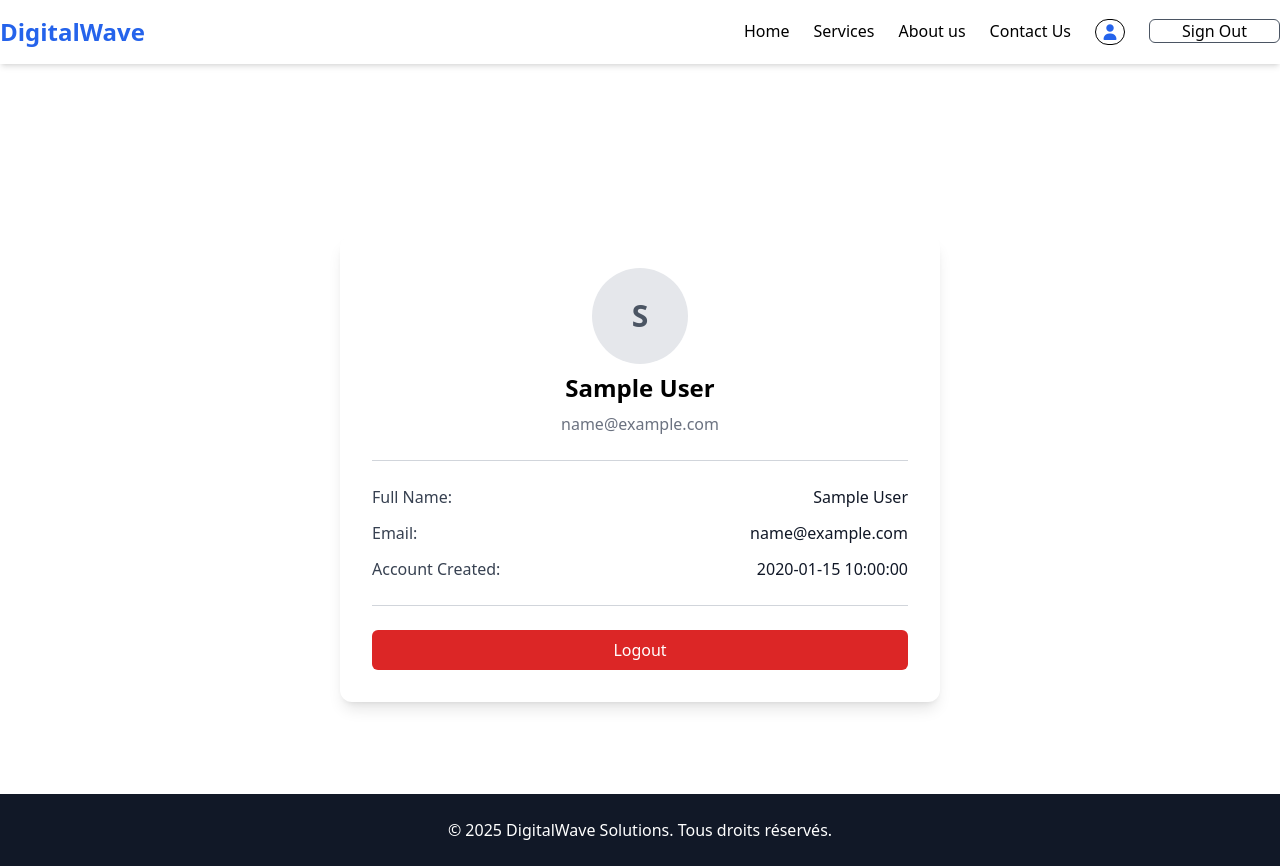
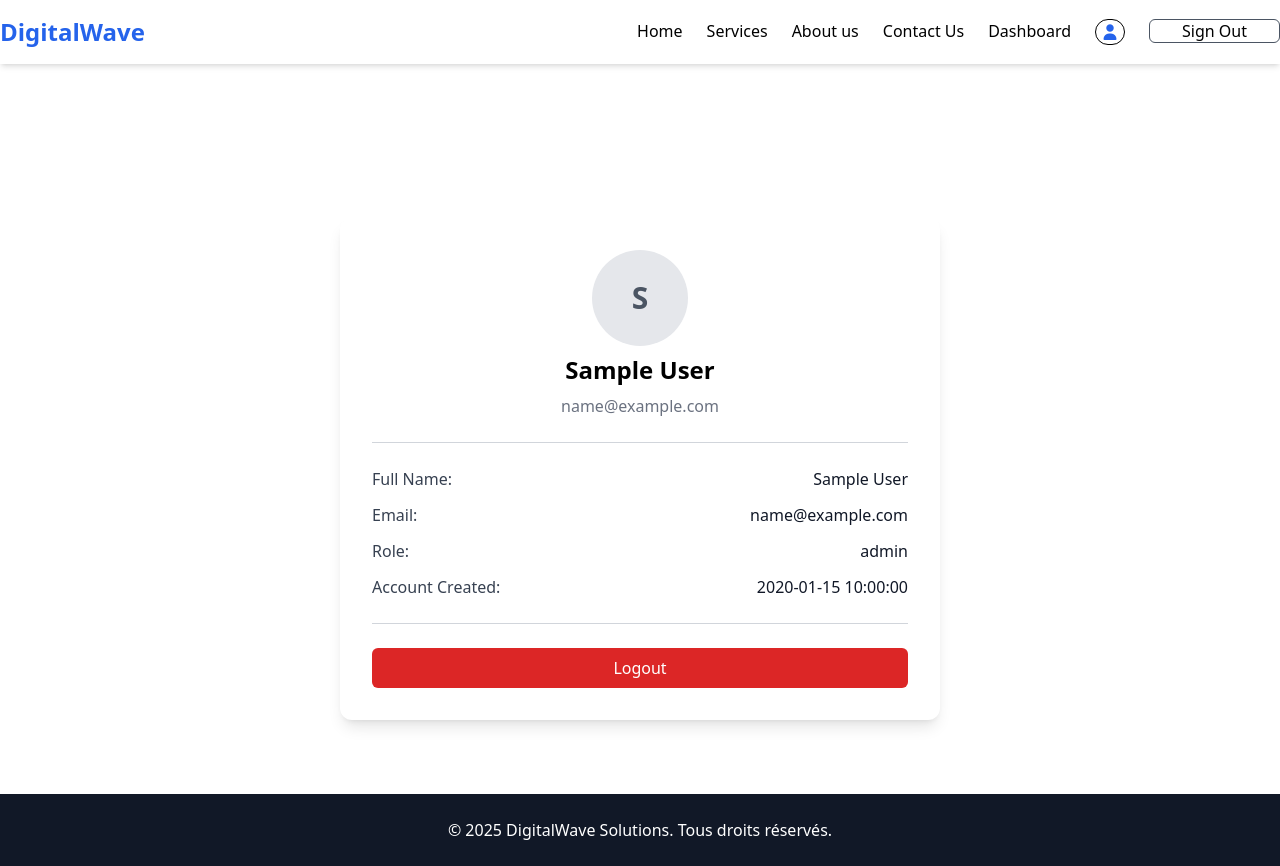
Before and after one commit to elgmouriabderrahim/nova-craft-studio-phase2, a PHP site: page /profile in a window 1280 px wide. Run offline with PHP 8.4, Linux system fonts and the light colour scheme; the visitor is signed in with stand-in values (Sample User, id 1); tables that the repository leaves empty or names only in its code hold one stand-in row (values such as "Sample post"); style sheets or scripts are compiled from the project's sources; some libraries are stand-ins or nearby versions.

Commit message:
fix pages to match the new logic

```diff
--- a/app/templates/header.php
+++ b/app/templates/header.php
@@ -24,6 +24,9 @@
         <a href="/contact" class="<?php echo $current === '/contact' ? 'text-blue-600 font-medium ' : 'hover:text-blue-600 '; echo $show ?>">Contact Us</a>
       </li>
       <li>
+        <a href="/admin" class="<?php echo $current === '/admin' ? 'text-blue-600 font-medium ' : 'hover:text-blue-600 '; echo isset($_SESSION['role']) && $_SESSION['role'] === 'admin' ? 'inline':'hidden' ?>">Dashboard</a>
+      </li>
+      <li>
         <a href="/profile" class="border border-black rounded-full p-1  flex justify-center align-center <?php echo $current === '/profile' ? 'text-blue-600 font-medium ' : 'hover:text-blue-600 '; echo $show ?>"><i class="fa-solid fa-user"></i></a>
       </li>
       <li>
--- a/app/views/profile.php
+++ b/app/views/profile.php
@@ -22,6 +22,10 @@
                 <span class="text-gray-900"><?= htmlspecialchars($user['email']) ?></span>
             </div>
             <div class="flex justify-between">
+                <span class="font-medium text-gray-700">Role:</span>
+                <span class="text-gray-900"><?= htmlspecialchars($user['role']) ?></span>
+            </div>
+            <div class="flex justify-between">
                 <span class="font-medium text-gray-700">Account Created:</span>
                 <span class="text-gray-900"><?= htmlspecialchars($user['created_at']) ?></span>
             </div>
--- a/app/views/signin.php
+++ b/app/views/signin.php
@@ -19,7 +19,7 @@
         name="email"
         placeholder="email"
         value="<?= htmlspecialchars($email ?? '') ?>"
-        class="rounded-md px-4 h-8 text-black outline-none"
+        class="rounded-md px-4 py-2 w-full text-black outline-none"
       >
       <?php if (isset($errors['email'])): ?>
         <span class="text-red-500"><?= $errors['email'] ?></span>
@@ -33,7 +33,7 @@
         id="password"
         name="password"
         placeholder="password"
-        class="rounded-md px-4 h-8 text-black outline-none"
+        class="rounded-md px-4 py-2 w-full text-black outline-none"
       >
       <?php if (isset($errors['password'])): ?>
         <span class="text-red-500"><?= $errors['password'] ?></span>
--- a/router/router.php
+++ b/router/router.php
@@ -10,7 +10,8 @@ $routes = [
     '/signin'   => '/../app/controllers/signin.php',
     '/signup'   => '/../app/controllers/signup.php',
     '/profile'   => '/../app/controllers/profile.php',
-    '/logout'   => '/../app/controllers/logout.php'
+    '/logout'   => '/../app/controllers/logout.php',
+    '/admin'   => '/../app/controllers/admin.php',
 ];
 
 if (array_key_exists($uri, $routes)) {
```
